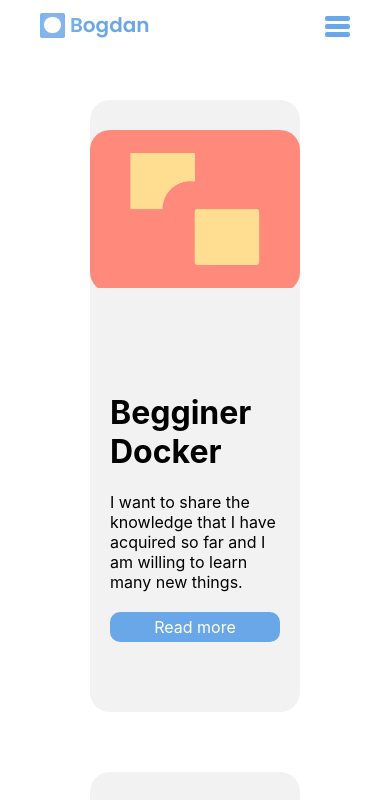
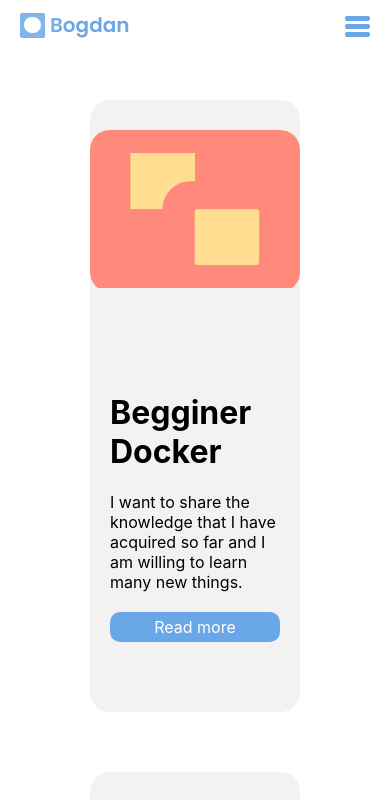
Before and after one commit to BogdanDraghia/personal-portofolio-frontend, a Next.js app: page /blog in a window 390 px wide. Shown: the top 800 px of the page. Built offline with nearby package versions, Linux system fonts and the light colour scheme.

Commit message:
fix navbar issues, on mobile view

```diff
--- a/src/components/layout/Header.js
+++ b/src/components/layout/Header.js
@@ -1,5 +1,5 @@
 import { useEffect, useState, useRef } from "react"
-import { motion } from "framer-motion"
+import { AnimatePresence, motion } from "framer-motion"
 import Moon from "../../props/images/moon"
 import Logo from "../../props/images/logo"
 import Link from 'next/link'
@@ -19,6 +19,10 @@ const Header = () => {
         up: { rotate: 40 },
         down: { rotate: 0 }
     }
+    const dropwdownBlock ={
+        up: { height: 0, opacity:0},
+        down: { height: 120, opacity:1}
+    }
 
     const [changeTheme, setChangeTheme] = useState(true)
     const [renderDropdown, setRenderDropdown] = useState(false)
@@ -26,6 +30,7 @@ const Header = () => {
     // FUNCTIONS
 
     useEffect(() => {
+        if(renderDropdown){
             const clickedOut = (e) => {
                 if (renderDropdown && ref.current && !ref.current.contains(e.target)) {
                     setRenderDropdown(false)
@@ -34,6 +39,7 @@ const Header = () => {
             document.addEventListener("mousedown", clickedOut)
             return () => {
                 document.removeEventListener("mousedown", clickedOut)
+            }
         }
 
     }, [renderDropdown])
@@ -69,10 +75,11 @@ const Header = () => {
     return (
         <nav className={style.center}>
             <div className={style.navbar}>
-
                 <Logo />
                 <div className={stateBurger ? `${style.openNavMenu} ${style.navMenuWrap}` : `${style.closedNavMenu} ${style.navMenuWrap}`}>
                     <ul className={`${style.navMenu} ${stateBurger ? style.color1 : style.color2}`}>
+                    <AnimatePresence>
+
                         <li
                             className={style.listItem}
                             ref={ref}
@@ -94,8 +101,13 @@ const Header = () => {
                                         className={style.dropdownArrowLine2}></motion.div>
                                 </div>
                             </div>
-                            {renderDropdown && (
-                                <ul className={style.dropdownItems}>
+
+
+                                <motion.ul
+                                animate={renderDropdown ? "down" : "up"}
+                                variants={dropwdownBlock}
+                                initial={false}
+                                className={style.dropdownItems}>
                                     <Link href="/projects" passHref>
                                         <li onClick={() => toggleButtonBurger()}>
                                             Projects
@@ -109,9 +121,11 @@ const Header = () => {
                                     <li  onClick={() => toggleButtonBurger()}>
                                         Others
                                     </li>
-                                </ul>
-                            )}
+                                </motion.ul>
+
                         </li>
+                        </AnimatePresence>
+
                         <li
                          onClick={() => toggleButtonBurger()}>
                             <Link href="/courses" passHref >
@@ -124,9 +138,6 @@ const Header = () => {
                                 <div style={{color:"#6aa7e8"}} className={style.menuText}>Blog</div>
                             </Link>
                         </li>
-                        {/* <li
-                         onClick={() => toggleButtonBurger()}
-                        ><Link href="/contact">Contact</Link></li> */}
                         <li className={style.changethemeli}>
                             <div className={style.changeTheme} onClick={() => changethemeHandler()}>
                                 <motion.div
--- a/src/components/layout/layout.module.css
+++ b/src/components/layout/layout.module.css
@@ -3,7 +3,6 @@
   display: flex;
   min-height: 100vh;
   flex-direction: column;
-  padding-left: calc(100vw - 100%)
 }
 
 /* NAVBAR */
@@ -74,6 +73,8 @@
     border-radius: 10px;
     padding:0px;
     overflow: hidden;
+    height: 100%;
+    background-color: red;
     position: absolute;
     list-style-type: none;
     background-color: var(--SiteBackground);
@@ -86,6 +87,7 @@
     color:var(--txt-default);
     padding:10px 20px;
   }
+
 
   .changeTheme {
     cursor:pointer;
@@ -241,6 +243,7 @@
       display: flex;
     }
     .burgerMenu{
+      padding: 10px 20px;
       display: flex;
       justify-content: center;
       align-items: center;
@@ -282,4 +285,8 @@
       height: 400px;
       display: none;
     }
+    .navbar{
+      width: 100%;
+      max-width: initial;
+    }
   }
--- a/src/props/images/assets.module.css
+++ b/src/props/images/assets.module.css
@@ -58,3 +58,10 @@
   .buttonNoFill{
     color: var(--Accent);
   }
+
+
+  @media (max-width: 768px) {
+    .LogoContainer{
+      padding: 10px 20px;
+    }
+  }
```
Lines whose indentation alone changed are shown as unchanged.
